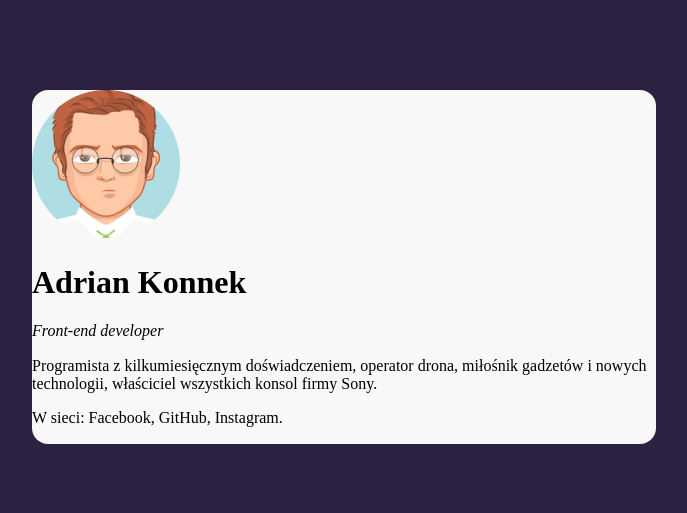
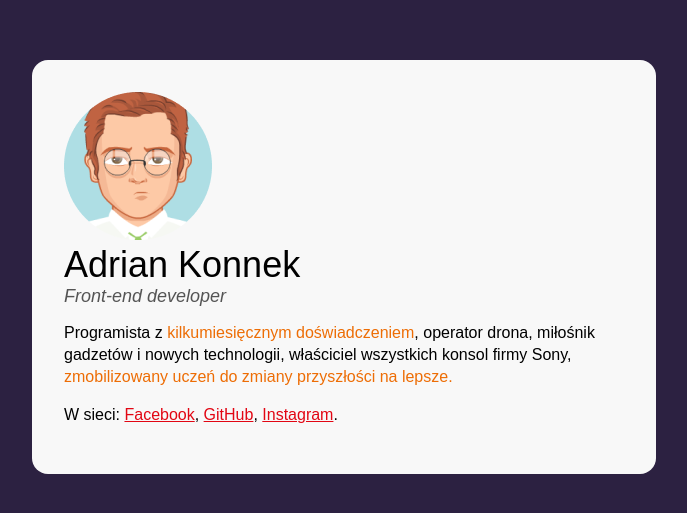
Before and after one commit to konnek-adrian/business-card, a plain HTML site: page index.html in a window 1280 px wide. Shown: the part 133-646 px from the top of the page, without its empty margins (296-983 px from the left). Drawn offline with Linux system fonts and the light colour scheme.

Commit message:
complete BEM

```diff
--- a/index.html
+++ b/index.html
@@ -11,17 +11,26 @@
 
 <body>
   <main class="main">
-    <article>
-      <img src="avatar.png" alt="Zdjęcie Imię i Nazwisko">
-      <header>
-        <h1>Adrian Konnek</h1>
-        <p><i>Front-end developer</i></p>
+    <article class="person">
+      <img
+        class="person__picture"
+        src="avatar.png"
+        alt="Zdjęcie Imię i Nazwisko"
+      />
+      <header class="person__info">
+        <h1 class="person__name">Adrian Konnek</h1>
+        <p class="person__position">Front-end developer</p>
       </header>
-      <p>
-        Programista z kilkumiesięcznym doświadczeniem, operator drona, miłośnik
-        gadzetów i nowych technologii, właściciel wszystkich konsol firmy Sony.
+      <p class="person__description">
+        Programista z
+        <strong class="special__text"> kilkumiesięcznym doświadczeniem</strong>,
+        operator drona, miłośnik gadzetów i nowych technologii, właściciel
+        wszystkich konsol firmy Sony,
+        <strong class="special__text">
+          zmobilizowany uczeń do zmiany przyszłości na lepsze.</strong
+        >
       </p>
-      <p>W sieci: Facebook, GitHub, Instagram.</p>
+      <p class="person__description">W sieci: <a class="person__link" href="https://www.facebook.com/konyyyyyyyy/">Facebook</a>, <a class="person__link" href="https://github.com/konnek-adrian">GitHub</a>, <a class="person__link" href="https://www.instagram.com/konycjusz/">Instagram</a>.</p>
     </article>
   </main>
 </body>
--- a/style.css
+++ b/style.css
@@ -1,13 +1,53 @@
-body{
-    background-color: #2C2141;
+body {
+  background-color: #2c2141;
   display: flex;
   align-items: center;
   justify-content: center;
   height: 100vh;
+  font-family: Arial, Helvetica, sans-serif;
+}
+html {
+  box-sizing: border-box;
+}
+*,
+*:before,
+*:after {
+  box-sizing: inherit;
 }
 .main {
-    background: #F8F8F8;
+  background: #f8f8f8;
   border-radius: 16px;
   width: 624px;
   margin: 16px;
+  padding: 32px;
 }
+.person {
+
+}
+.person__name {
+font-size: 36px;
+margin: 0;
+font-weight: normal;
+}
+
+.person__picture {
+}
+.person__description {
+    font-size: 16px;
+    line-height: 22px;
+}
+.person__info {
+}
+.person__position {
+    font-size: 18px;
+    color: #545454;
+    font-style: italic;
+    margin: 0;
+}
+.person__link{
+    color: #E20613;
+}
+.special__text{
+    color:#ED6D05;
+    font-weight: normal;
+}
```
Lines whose indentation alone changed are shown as unchanged.
